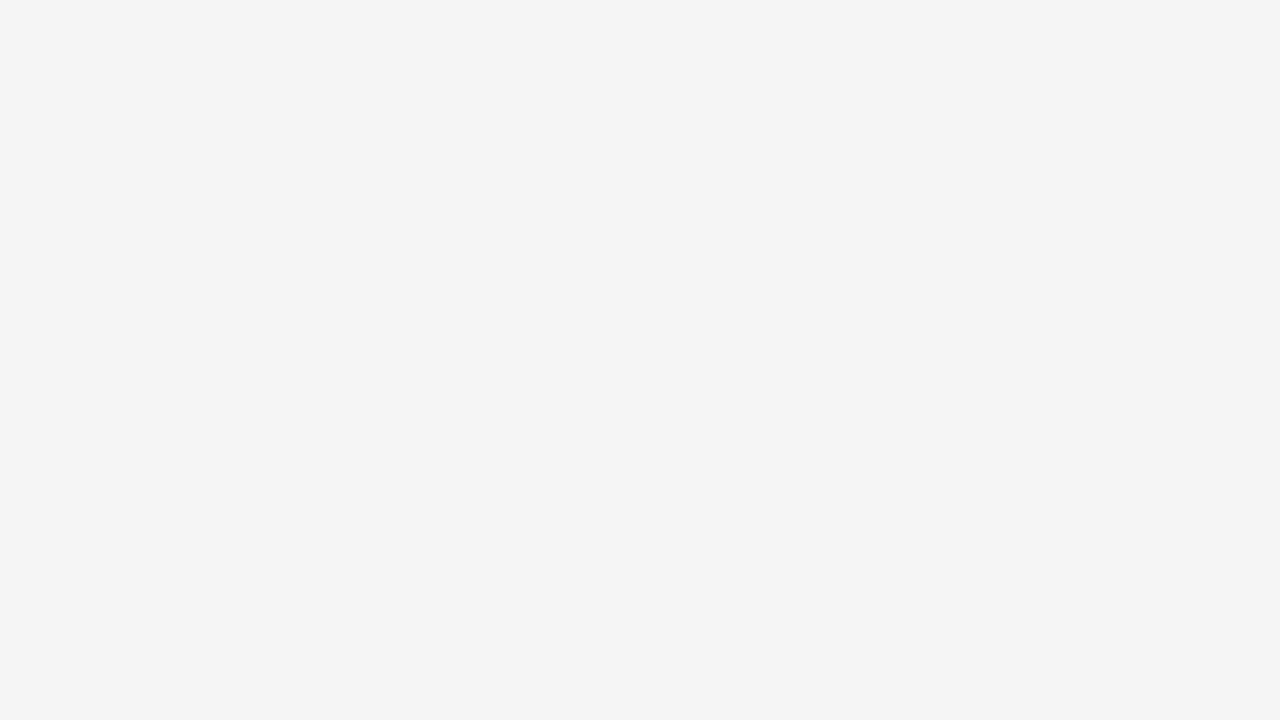
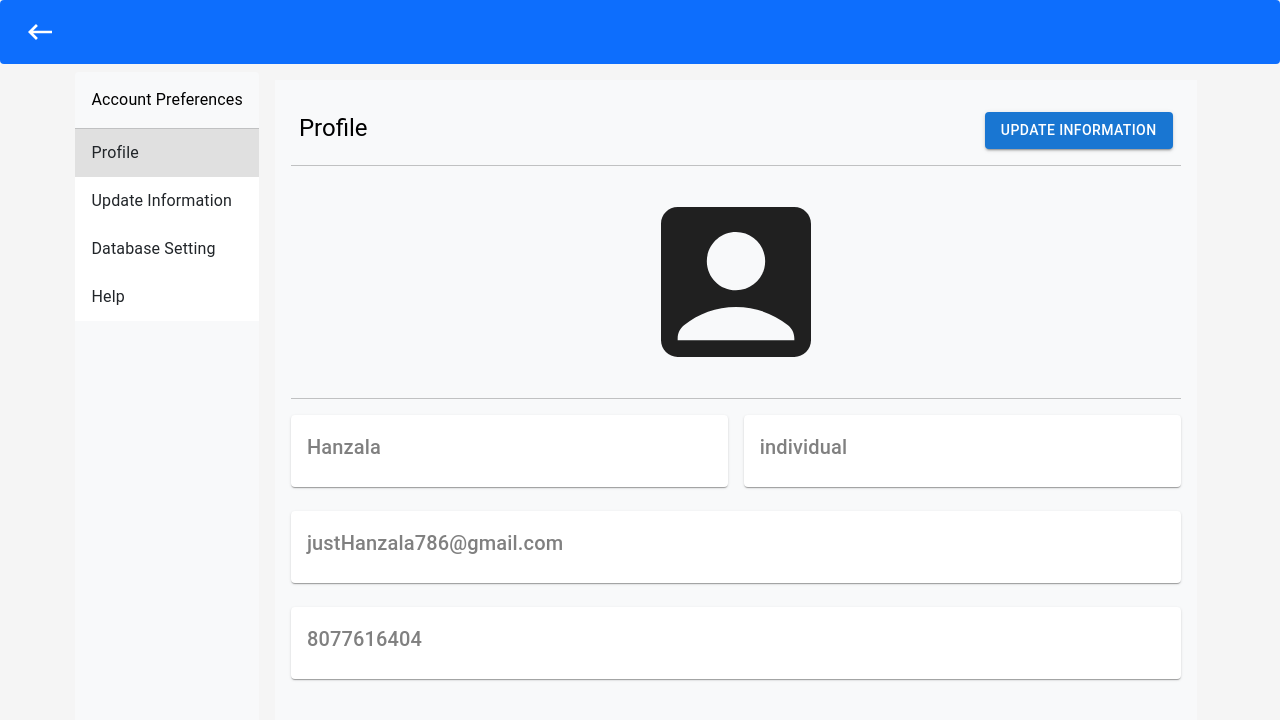
Before and after one commit to justhanzala/client.api.backendeasy, a React (Create React App) app: page /user/profile in a window 1280 px wide. Shown: the top 720 px of the page. Built offline with nearby package versions, Linux system fonts and the light colour scheme.

Commit message:
hide sidebar and banner in user screen and enhancements

```diff
--- a/src/components/AccountPreferences.js
+++ b/src/components/AccountPreferences.js
@@ -16,19 +16,19 @@ const AccountPreferences = () => {
   const Links = [
     {
       title: "Profile",
-      path: "/profile",
+      path: "/user/profile",
     },
     {
       title: "Update Information",
-      path: "/update-information",
+      path: "/user/update-information",
     },
     {
       title: "Database Setting",
-      path: "/database-setting",
+      path: "/user/database-setting",
     },
     {
       title: "Help",
-      path: "/help",
+      path: "/user/help",
     },
   ];
 
@@ -40,7 +40,7 @@ const AccountPreferences = () => {
       >
         <Box className="px-3 py-3">
           <Typography variant="p" color="black">
-            Account preferences
+            Account Preferences
           </Typography>
         </Box>
         <Divider />
--- a/src/components/Layout.js
+++ b/src/components/Layout.js
@@ -90,6 +90,8 @@ const DashboardContent = ({ children, routes }) => {
   const history = useHistory();
   const { title } =
     routes.find((route) => route.path === location.pathname) || {};
+  const { pathname } = location;
+  console.log("pathname==========", pathname);
 
   const [open, setOpen] = useState(true);
   const toggleDrawer = () => {
@@ -116,7 +118,7 @@ const DashboardContent = ({ children, routes }) => {
     <ThemeProvider theme={mdTheme}>
       <Box sx={{ display: "flex" }}>
         <CssBaseline />
-        {loggedIn && (
+        {loggedIn && !pathname.includes("user") && (
           <>
             <AppBar position="absolute" open={open}>
               <Toolbar
@@ -234,7 +236,7 @@ const DashboardContent = ({ children, routes }) => {
         transformOrigin={{ horizontal: "right", vertical: "top" }}
         anchorOrigin={{ horizontal: "right", vertical: "bottom" }}
       >
-        <MenuItem onClick={() => history.push("/profile")}>
+        <MenuItem onClick={() => history.push("/user/profile")}>
           <AccountBoxIcon className="fs-1 me-2" /> {userData.name}
         </MenuItem>
         <Divider />
@@ -242,7 +244,7 @@ const DashboardContent = ({ children, routes }) => {
           <ListItemIcon>
             <SettingsIcon fontSize="small" />
           </ListItemIcon>
-          Settings
+          Account Preferences
         </MenuItem>
         <MenuItem onClick={LogoutAction}>
           <ListItemIcon>
--- a/src/pages/DatabaseSetting.js
+++ b/src/pages/DatabaseSetting.js
@@ -62,15 +62,10 @@ const DatabaseSetting = () => {
       </IconButton>
     </Link>
   );
-  const secondElement = (
-    <Typography variant="h6" color="white">
-      Back To Dashboard
-    </Typography>
-  );
 
   return (
     <>
-      <Banner firstElement={firstElement} secondElement={secondElement} />
+      <Banner firstElement={firstElement} />
       <Container className="d-flex justify-content-center" sx={{ mt: 6 }}>
         <AccountPreferences />
         <Box className="bg-light p-3 overflow-auto mt-4" sx={{ width: "80%" }}>
--- a/src/pages/Profile.js
+++ b/src/pages/Profile.js
@@ -32,19 +32,16 @@ const Profile = () => {
   } = useSelector((state) => state);
 
   const firstElement = (
-    <IconButton color="inherit">
-      <KeyboardBackspaceIcon className="text-white fs-2" />
-    </IconButton>
-  );
-  const secondElement = (
-    <Typography variant="h6" color="white">
-      Back To Dashboard
-    </Typography>
+    <Link className="text-white text-decoration-none" to="/">
+      <IconButton color="inherit">
+        <KeyboardBackspaceIcon className="text-white fs-2" />
+      </IconButton>
+    </Link>
   );
 
   return (
     <>
-      <Banner firstElement={firstElement} secondElement={secondElement} />
+      <Banner firstElement={firstElement} />
       <Container className="d-flex justify-content-center" sx={{ mt: 7 }}>
         <AccountPreferences />
         <Box className="bg-light p-3 overflow-auto mt-4" sx={{ width: "80%" }}>
@@ -54,7 +51,7 @@ const Profile = () => {
             </Typography>
             <Link
               className="text-white text-decoration-none"
-              to="/update-information"
+              to="/user/update-information"
             >
               <Button variant="contained" color="primary">
                 Update Information
--- a/src/pages/UpdateInformation.js
+++ b/src/pages/UpdateInformation.js
@@ -1,4 +1,5 @@
 import { useState, useEffect } from "react";
+import { Link } from "react-router-dom";
 
 // Styled Components
 import {
@@ -86,27 +87,16 @@ const UpdateInformation = () => {
 
   // Banner elements for pass to the props
   const firstElement = (
-    <IconButton color="inherit">
-      <KeyboardBackspaceIcon className="text-white fs-2" />
-    </IconButton>
-  );
-  const secondElement = (
-    <Button
-      variant="contained"
-      color="primary"
-      disabled={
-        !editedData.name.length ||
-        !editedData.emailAddress.length ||
-        !editedData.phoneNumber.length
-      }
-    >
-      Save Changes
-    </Button>
+    <Link className="text-white text-decoration-none" to="/">
+      <IconButton color="inherit">
+        <KeyboardBackspaceIcon className="text-white fs-2" />
+      </IconButton>
+    </Link>
   );
 
   return (
     <>
-      <Banner firstElement={firstElement} secondElement={secondElement} />
+      <Banner firstElement={firstElement} />
       <Container className="d-flex justify-content-center" sx={{ mt: 6 }}>
         <AccountPreferences />
         <Box className="bg-light p-3 overflow-auto mt-4" sx={{ width: "80%" }}>
--- a/src/routes.js
+++ b/src/routes.js
@@ -57,17 +57,17 @@ const routes = [
   },
   {
     exact: true,
-    path: "/profile",
+    path: "/user/profile",
     component: Profile,
   },
   {
     exact: true,
-    path: "/update-information",
+    path: "/user/update-information",
     component: UpdateInformation,
   },
   {
     exact: true,
-    path: "/database-setting",
+    path: "/user/database-setting",
     component: DatabaseSetting,
   },
 ];
```
